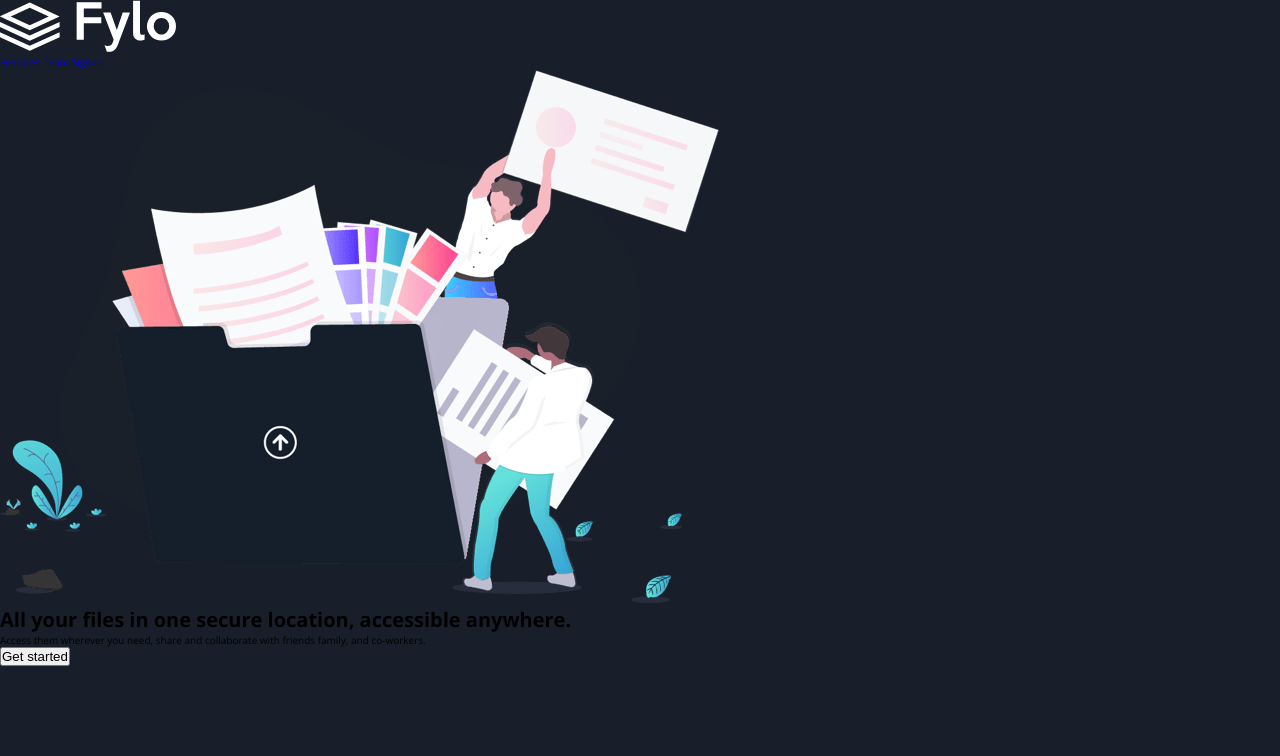
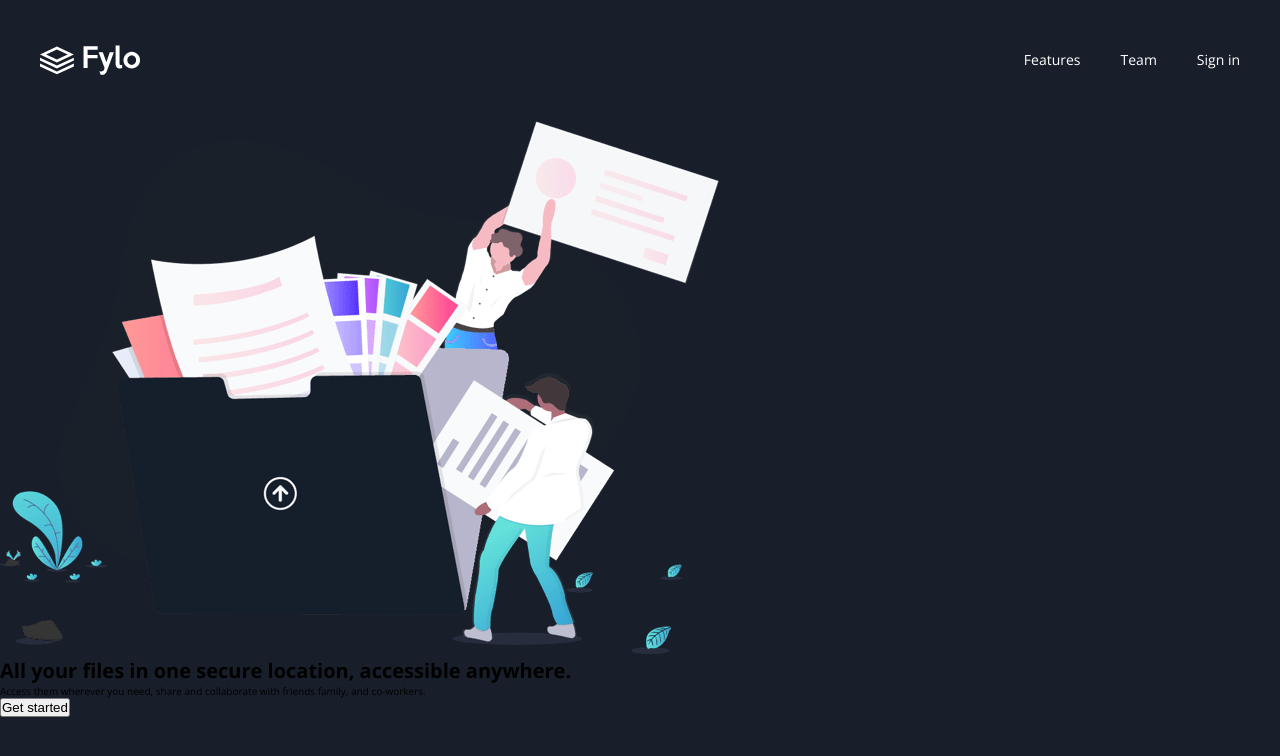
Before and after one commit to berinaptula/Fylo-website, a website: page index.html in a window 1280 px wide. Drawn offline with nearby package versions, Linux system fonts and the light colour scheme.

Commit message:
Style navbar

```diff
--- a/index.html
+++ b/index.html
@@ -11,13 +11,15 @@
 
 <body>
     <header class="header">
-        <div class="nav-bar">
-            <img src="media/images/logo.svg" alt="">
-            <nav class="nav-bar__navigation">
-                <a href="nav-bar__navigation--link" href="#">Features</a>
-                <a href="nav-bar__navigation--link" href="#">Team</a>
-                <a href="nav-bar__navigation--link" href="#">Sign in</a>
-            </nav>
+        <div class="container">
+            <div class="nav-bar">
+                <img src="media/images/logo.svg" alt="logo" class="nav-bar__logo">
+                <nav class="nav-bar__navigation">
+                    <a class="nav-bar__navigation--link" href="#">Features</a>
+                    <a class="nav-bar__navigation--link" href="#">Team</a>
+                    <a class="nav-bar__navigation--link" href="#">Sign in</a>
+                </nav>
+            </div>
         </div>
         <div class="header__intro">
             <img src="media/images/illustration-intro.png" alt="illustration-intro">
--- a/sass/_base.scss
+++ b/sass/_base.scss
@@ -19,3 +19,8 @@ body {
     min-height: 100vh;
     background-color: $main-bg;
 }
+
+.container {
+    max-width: 1440px;
+    margin: 0 auto;
+}
--- a/sass/_navbar.scss
+++ b/sass/_navbar.scss
@@ -0,0 +1,26 @@
+.nav-bar {
+    display: flex;
+    width: 100%;
+    align-items: center;
+    padding: 4.5rem 4rem;
+    justify-content: space-between;
+
+    &__logo {
+        width: 10rem;
+    }
+
+    &__navigation {
+        display: flex;
+
+        &--link,
+        &--link:visited {
+            text-decoration: none;
+            color: $white;
+            font-size: 1.4rem;
+
+            &:not(:last-child) {
+                margin-right: 4rem;
+            }
+        }
+    }
+}
```
Also changed, not shown: css/style.css.
